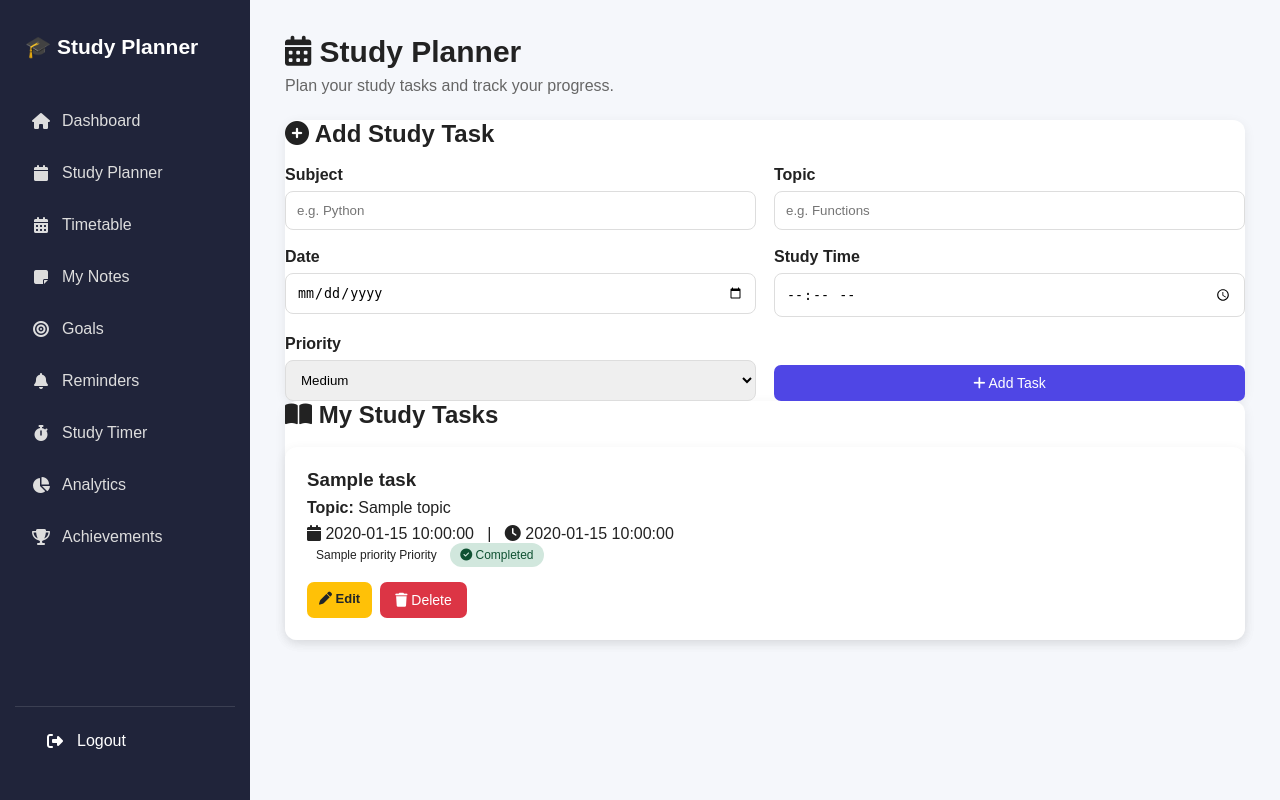
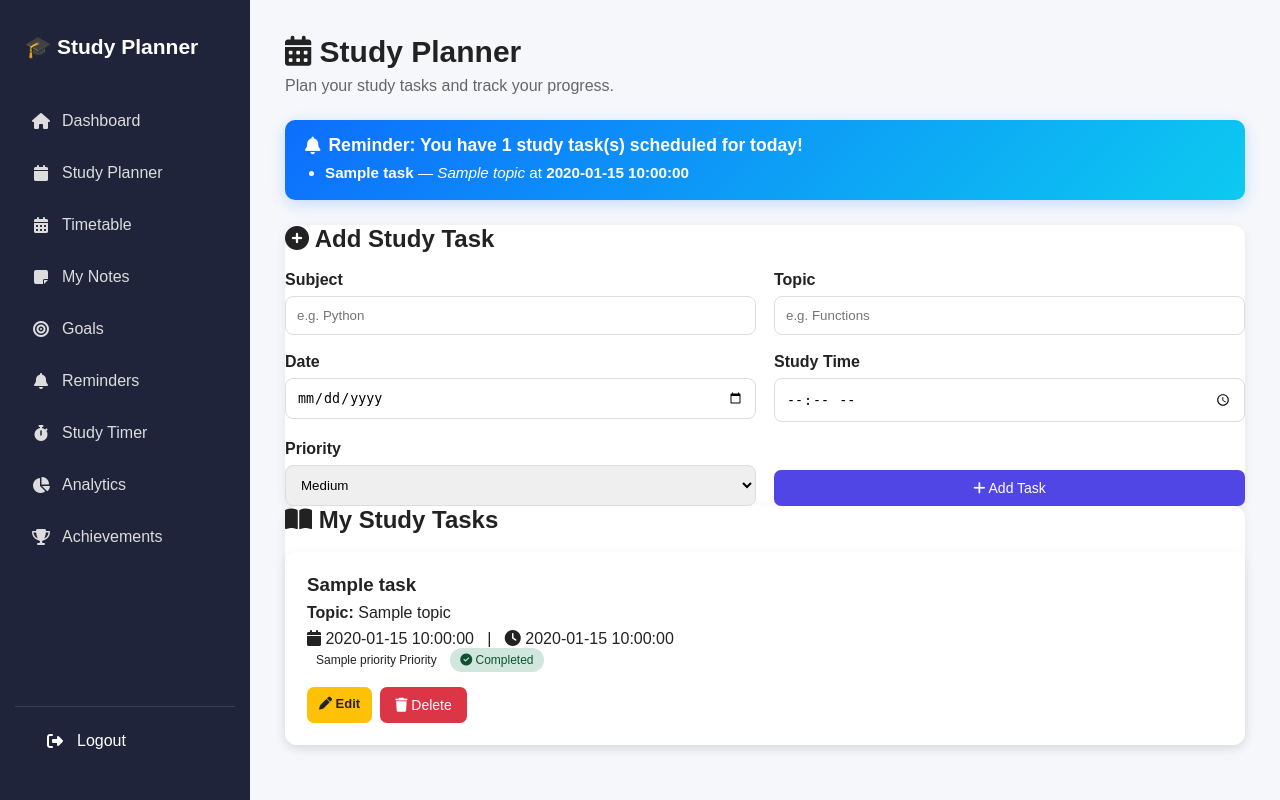
Before and after one commit to Shrutiry/student-study-planner, a Flask app: template templates/planner.html in a window 1280 px wide. Run offline with Flask 3, Linux system fonts and the light colour scheme; the template is opened without the code that fills it: most values are stand-ins (such as "Sample title", 1, 10 or a date in 2020).

Commit message:
Add today's study reminder banner to planner
Added a reminder banner for today's study tasks, displaying the number of tasks and their details.

```diff
--- a/templates/planner.html
+++ b/templates/planner.html
@@ -29,6 +29,26 @@
             <h1><i class="fa-solid fa-calendar-days"></i> Study Planner</h1>
             <p>Plan your study tasks and track your progress.</p>
         </div>
+
+        <!-- 🔔 TODAY'S STUDY REMINDER BANNER -->
+        {% if today_tasks %}
+            <div style="background: linear-gradient(135deg, #0d6efd, #0dcaf0); color: white; padding: 15px 20px; border-radius: 10px; margin-bottom: 25px; box-shadow: 0 4px 15px rgba(13, 110, 253, 0.2);">
+                <h3 style="margin-bottom: 8px; display: flex; align-items: center; gap: 8px; font-size: 1.1rem; color: white;">
+                    <i class="fa-solid fa-bell"></i>
+                    Reminder: You have {{ today_tasks|length }} study task(s) scheduled for today!
+                </h3>
+                <ul style="margin: 0; padding-left: 20px; font-size: 0.95rem;">
+                    {% for task in today_tasks %}
+                        <li style="margin-bottom: 4px;">
+                            <strong>{{ task['subject'] }}</strong> — <em>{{ task['topic'] }}</em> at <strong>{{ task['study_time'] }}</strong>
+                        </li>
+                    {% endfor %}
+                </ul>
+            </div>
+        {% endif %}
+
+
+
 
         <!-- ADD STUDY TASK -->
         <div class="card">
```
